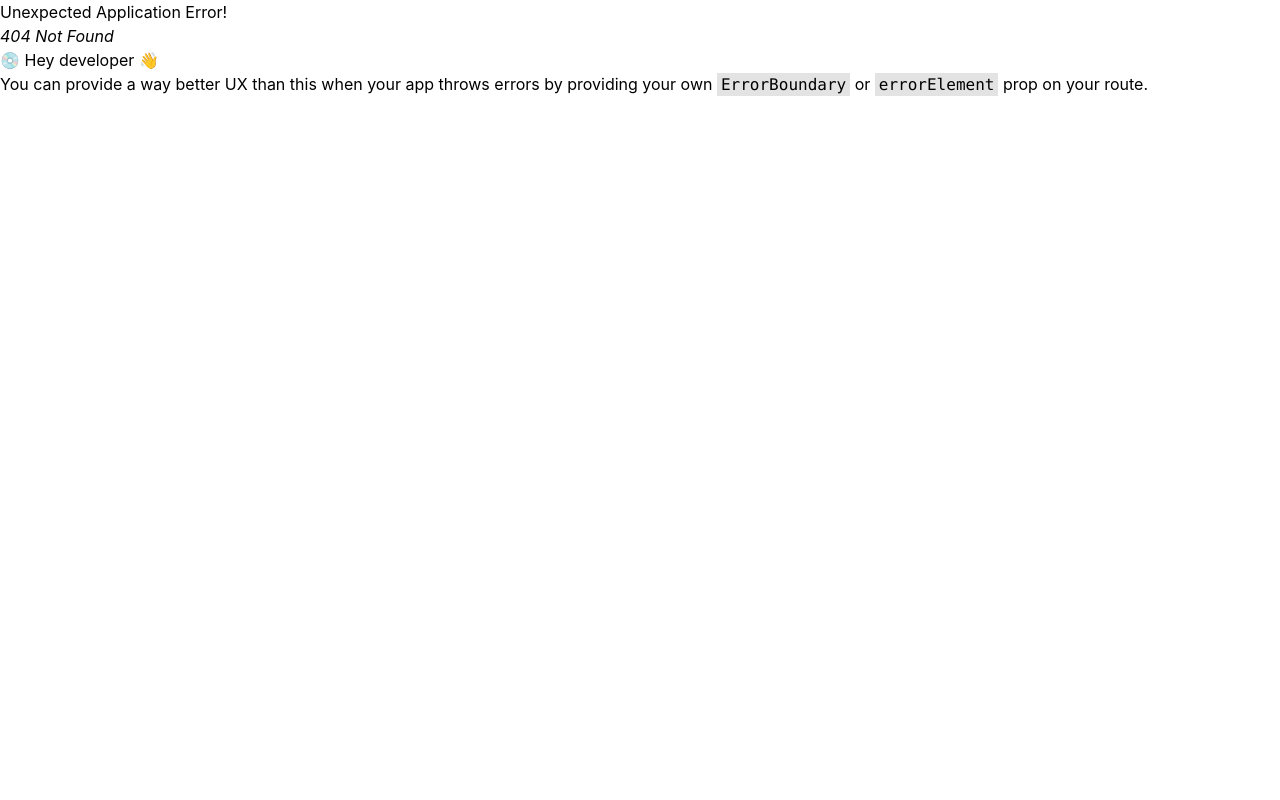
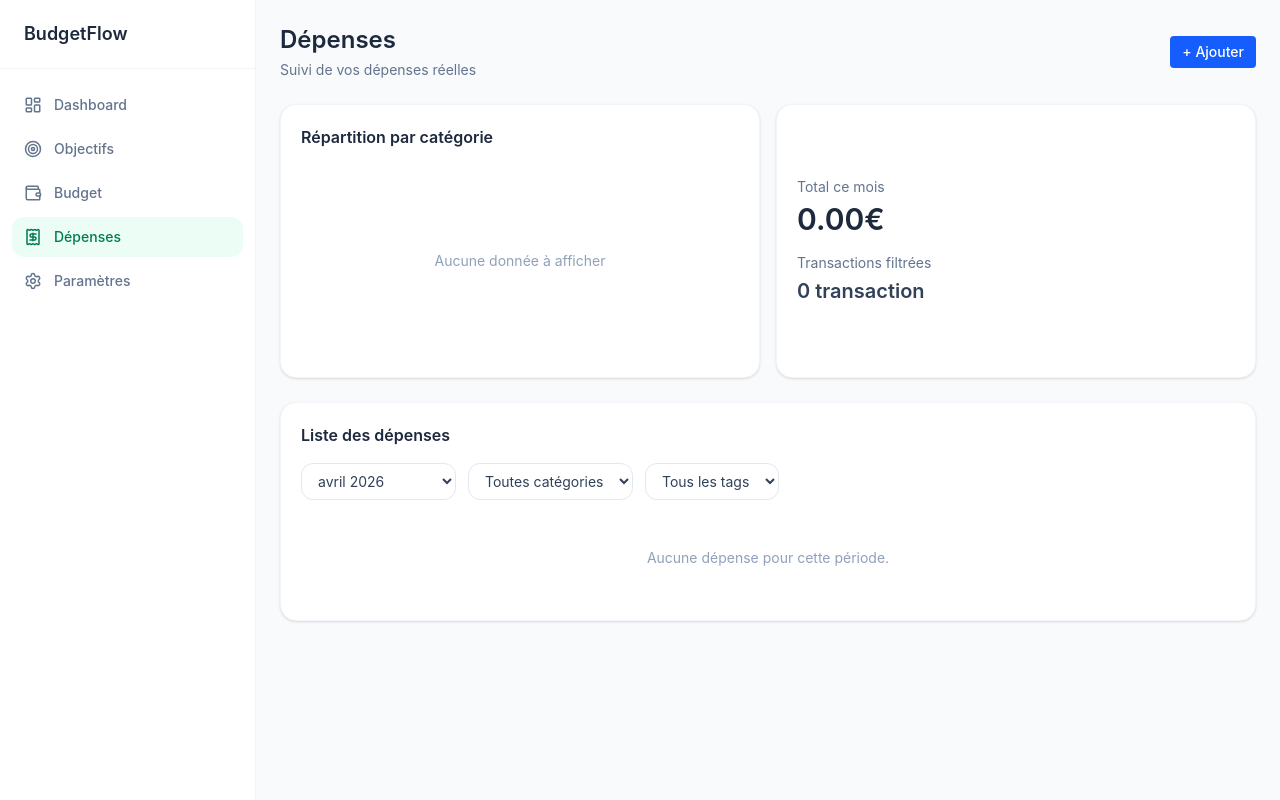
Before and after one commit to VicdSpt/BudgetFlow, a React (Vite) app: page /transactions in a window 1280 px wide. Before the commit this address had no page. Built offline with nearby package versions, Linux system fonts and the light colour scheme.

Commit message:
feat: add TransactionsPage, route /transactions, sidebar link

```diff
--- a/src/components/ui/SideBarMenu.tsx
+++ b/src/components/ui/SideBarMenu.tsx
@@ -1,10 +1,11 @@
 import { Link, useLocation } from "react-router-dom"
-import { LayoutDashboard, Target, Wallet, Settings } from "lucide-react"
+import { LayoutDashboard, Target, Wallet, Receipt, Settings } from "lucide-react"
 
 const navItems = [
     { to: "/", label: "Dashboard", icon: LayoutDashboard },
     { to: "/goals", label: "Objectifs", icon: Target },
     { to: "/budget", label: "Budget", icon: Wallet },
+    { to: "/transactions", label: "Dépenses", icon: Receipt },
     { to: "/settings", label: "Paramètres", icon: Settings },
 ]
 
--- /dev/null
+++ b/src/pages/TransactionsPage.tsx
@@ -0,0 +1,97 @@
+import { useState } from 'react'
+import { useTransactions } from '../features/transactions/hooks/useTransaction'
+import TransactionCategoryChart from '../features/transactions/components/TransactionCategoryChart'
+import TransactionList from '../features/transactions/components/TransactionList'
+import TransactionForm from '../features/transactions/components/TransactionForm'
+import Modal from '../components/ui/Modal'
+import Button from '../components/ui/Button'
+import type { Transaction } from '../features/transactions/types/transaction.type'
+
+export default function TransactionsPage() {
+  const {
+    filtered,
+    categoryTotals,
+    totalCurrentMonth,
+    filter,
+    setFilter,
+    add,
+    update,
+    remove,
+  } = useTransactions()
+
+  const [isModalOpen, setIsModalOpen] = useState(false)
+  const [editingTransaction, setEditingTransaction] = useState<Transaction | undefined>(undefined)
+
+  const handleOpenAdd = () => {
+    setEditingTransaction(undefined)
+    setIsModalOpen(true)
+  }
+
+  const handleOpenEdit = (transaction: Transaction) => {
+    setEditingTransaction(transaction)
+    setIsModalOpen(true)
+  }
+
+  const handleSubmit = (data: Omit<Transaction, 'id' | 'createdAt'>) => {
+    if (editingTransaction) {
+      update({ ...editingTransaction, ...data })
+    } else {
+      add(data)
+    }
+    setIsModalOpen(false)
+  }
+
+  return (
+    <div className="space-y-6">
+      <div className="flex items-center justify-between">
+        <div>
+          <h1 className="text-2xl font-semibold text-slate-800">Dépenses</h1>
+          <p className="text-sm text-slate-500 mt-1">Suivi de vos dépenses réelles</p>
+        </div>
+        <Button onClick={handleOpenAdd} variant="primary">+ Ajouter</Button>
+      </div>
+
+      <div className="grid grid-cols-1 md:grid-cols-2 gap-4">
+        <div className="bg-white rounded-2xl border border-slate-100 shadow-sm p-5">
+          <h2 className="font-semibold text-slate-800 mb-4">Répartition par catégorie</h2>
+          <TransactionCategoryChart categoryTotals={categoryTotals} />
+        </div>
+        <div className="bg-white rounded-2xl border border-slate-100 shadow-sm p-5 flex flex-col justify-center gap-4">
+          <div>
+            <p className="text-sm text-slate-500">Total ce mois</p>
+            <p className="text-3xl font-semibold text-slate-800 mt-1">{totalCurrentMonth.toFixed(2)}€</p>
+          </div>
+          <div>
+            <p className="text-sm text-slate-500">Transactions filtrées</p>
+            <p className="text-xl font-semibold text-slate-700 mt-1">
+              {filtered.length} transaction{filtered.length > 1 ? 's' : ''}
+            </p>
+          </div>
+        </div>
+      </div>
+
+      <div className="bg-white rounded-2xl border border-slate-100 shadow-sm p-5">
+        <h2 className="font-semibold text-slate-800 mb-4">Liste des dépenses</h2>
+        <TransactionList
+          transactions={filtered}
+          filter={filter}
+          onFilterChange={setFilter}
+          onEdit={handleOpenEdit}
+          onDelete={remove}
+        />
+      </div>
+
+      <Modal
+        isOpen={isModalOpen}
+        onClose={() => setIsModalOpen(false)}
+        title={editingTransaction ? 'Modifier la dépense' : 'Ajouter une dépense'}
+      >
+        <TransactionForm
+          initial={editingTransaction}
+          onSubmit={handleSubmit}
+          onCancel={() => setIsModalOpen(false)}
+        />
+      </Modal>
+    </div>
+  )
+}
--- a/src/router/index.tsx
+++ b/src/router/index.tsx
@@ -3,6 +3,7 @@ import BudgetPage from "../pages/BudgetPage";
 import DashboardPage from "../pages/DashboardPage";
 import GoalsPage from "../pages/GoalsPage";
 import SettingsPage from "../pages/SettingsPage";
+import TransactionsPage from "../pages/TransactionsPage";
 import Layout from "../components/ui/Layout"
 
 
@@ -13,6 +14,7 @@ export const router = createBrowserRouter([
             { index: true, element: <DashboardPage /> },
             { path: "goals", element: <GoalsPage /> },
             { path: "budget", element: <BudgetPage /> },
+            { path: "transactions", element: <TransactionsPage /> },
             { path: "settings", element: <SettingsPage /> },
         ]
     }
```
